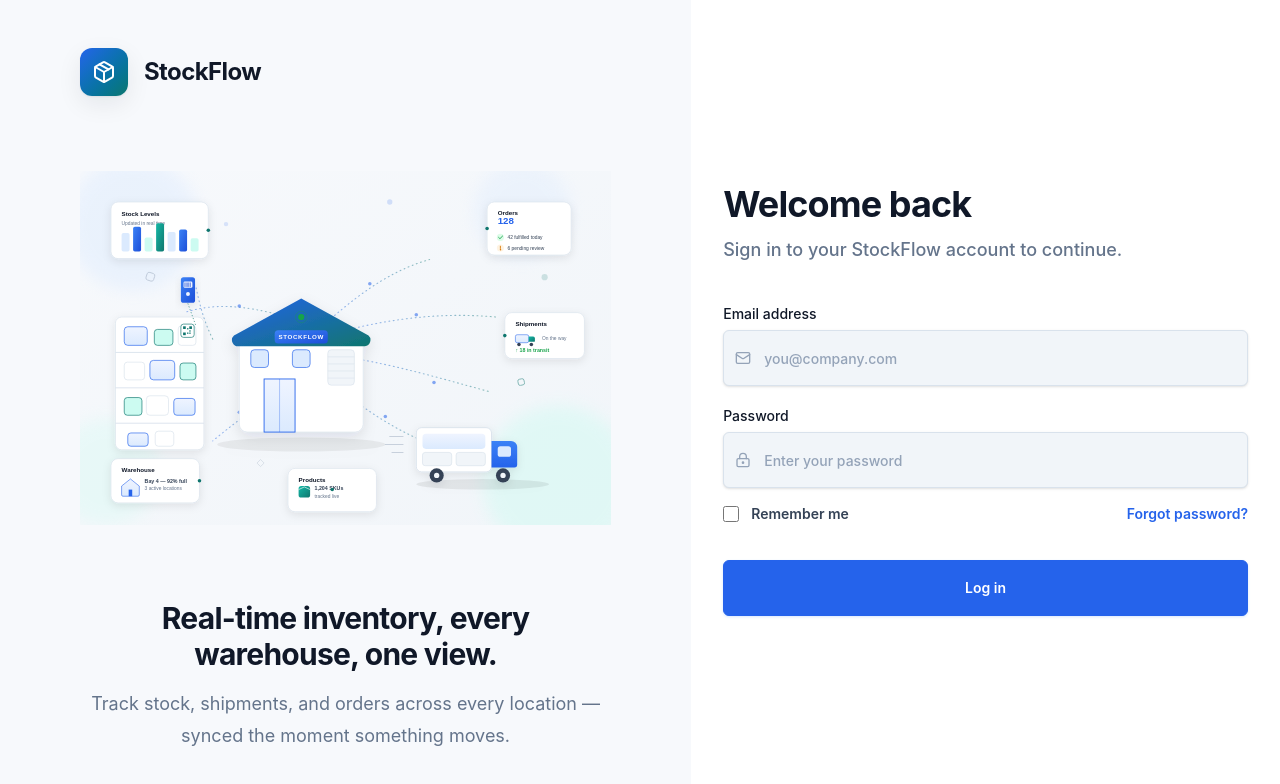
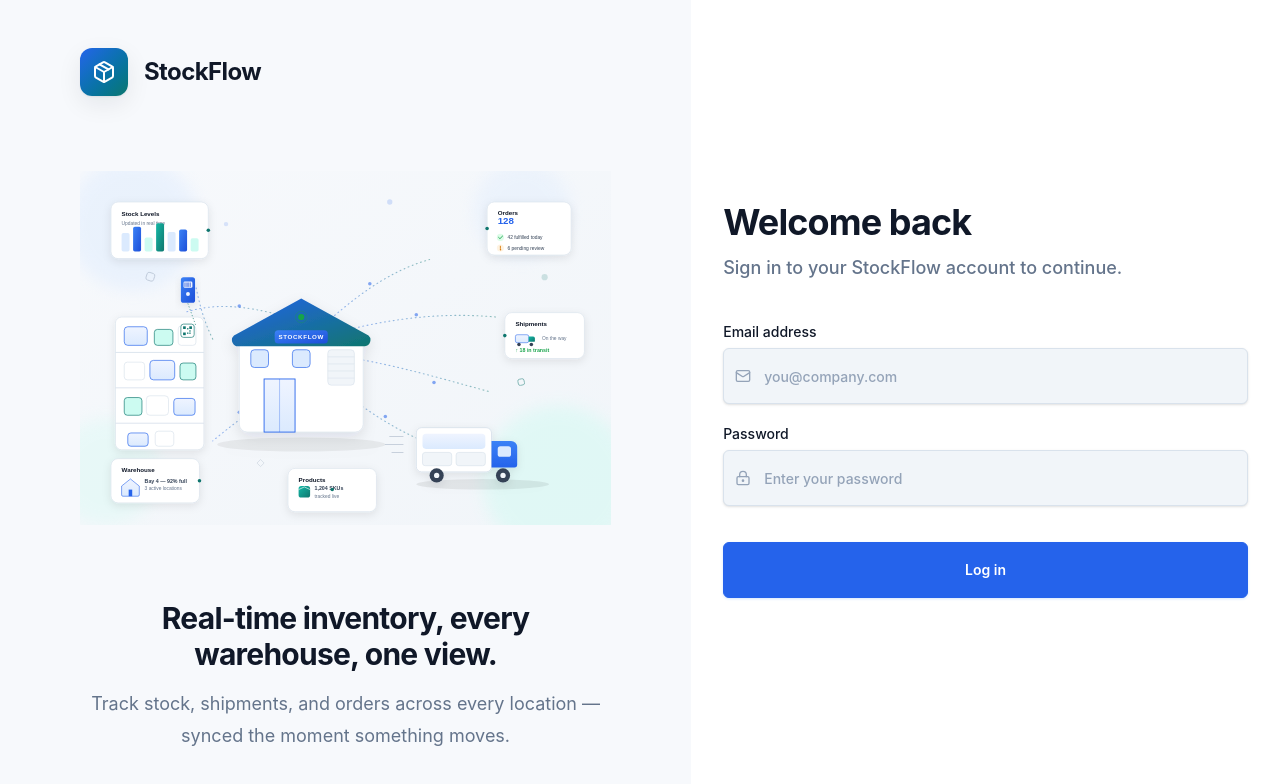
Before and after one commit to Jagss24/stockflow, a React (Vite) app in the folder frontend/: page /login in a window 1280 px wide. Shown: the top 784 px of the page. Built offline with nearby package versions, Linux system fonts and the light colour scheme; no server answers.

Commit message:
fix: frontend: remove unused "Remember me" checkbox and "Forgot password?" link from LoginForm component

```diff
--- a/frontend/src/pages/Login/components/LoginForm.tsx
+++ b/frontend/src/pages/Login/components/LoginForm.tsx
@@ -71,24 +71,6 @@ const LoginForm = ({ form, isSubmitting, onSubmit }: LoginFormProps) => {
         )}
       />
 
-      <div className="-mt-1 flex items-center justify-between gap-4 text-sm font-semibold">
-        <label className="flex items-center gap-3 text-text">
-          <input
-            type="checkbox"
-            className="size-4 rounded border-border text-primary accent-primary"
-            disabled={isSubmitting}
-          />
-          <span>Remember me</span>
-        </label>
-
-        <a
-          href="#"
-          className="text-primary transition hover:text-primary-hover"
-        >
-          Forgot password?
-        </a>
-      </div>
-
       <UiButton
         type="submit"
         variant="primary"
```
